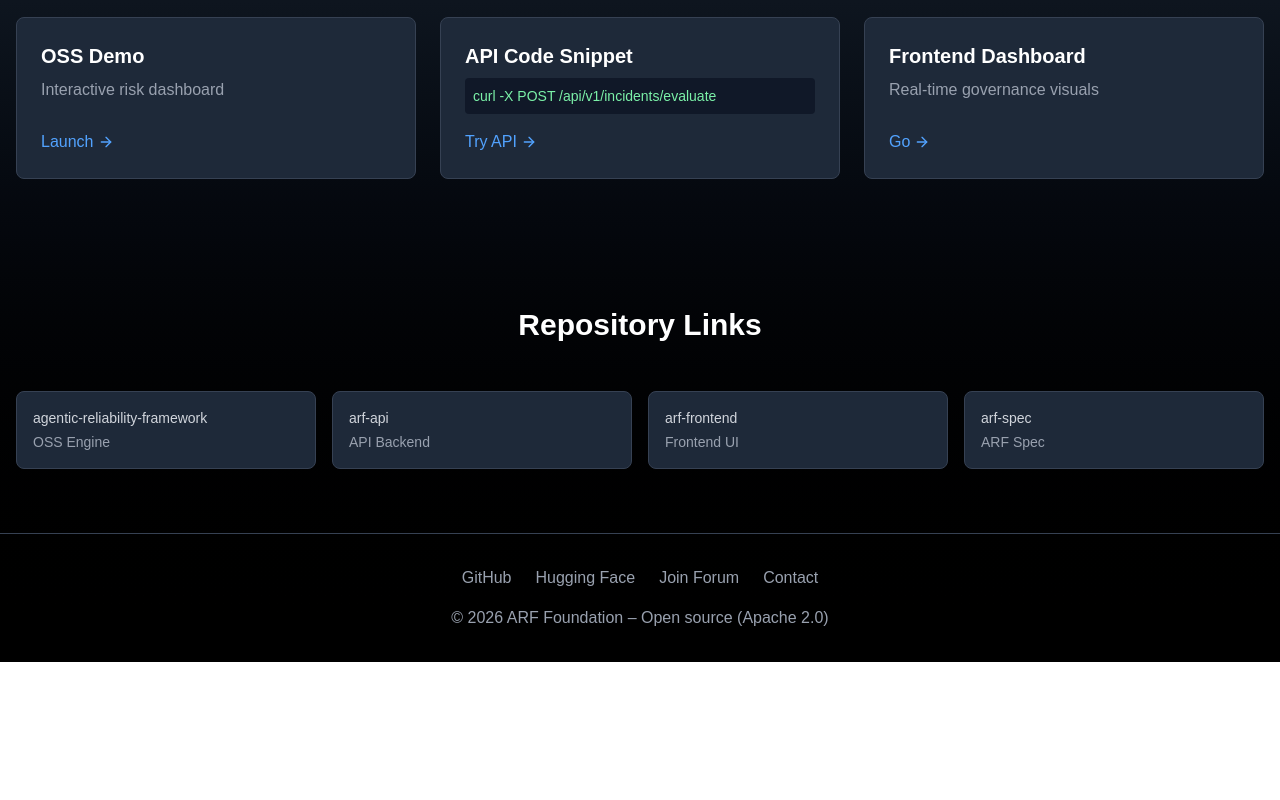
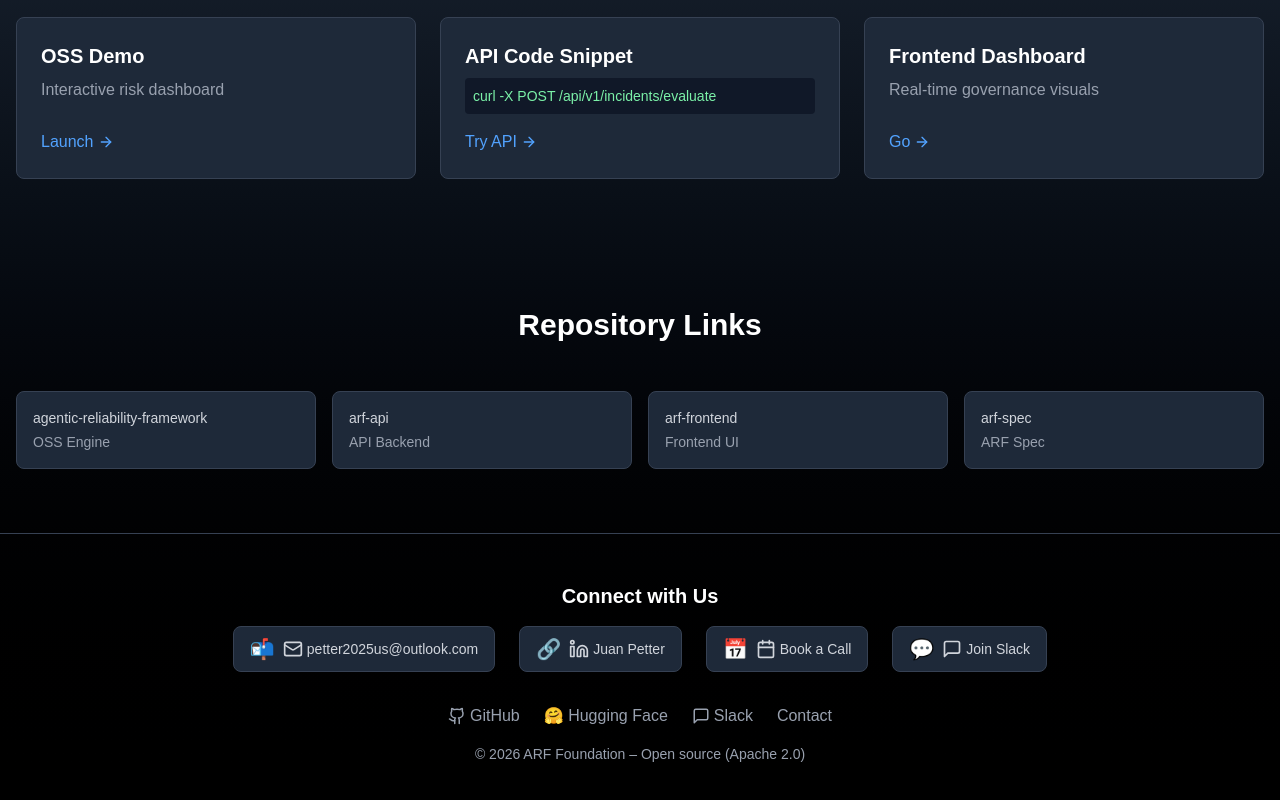
Before and after one commit to arf-foundation/arf-frontend, a Next.js app: page / in a window 1280 px wide. Shown: the part 1287-2087 px from the top of the page. Before the commit the page ends 1949 px from the top, so only its background shows below. Built offline with nearby package versions, Linux system fonts and the light colour scheme.

Commit message:
Update page.tsx

```diff
--- a/app/page.tsx
+++ b/app/page.tsx
@@ -1,5 +1,21 @@
+// Updated by ARF Coding Agent: Contact/Footer sections enhanced with links and emojis
 import Link from 'next/link';
-import { ArrowRight, Github, Rocket, BookOpen, Users, Code, Cpu, Brain, Scale, Network } from 'lucide-react';
+import {
+  ArrowRight,
+  Github,
+  Rocket,
+  BookOpen,
+  Users,
+  Code,
+  Cpu,
+  Brain,
+  Scale,
+  Network,
+  Mail,
+  Linkedin,
+  Calendar,
+  MessageSquare
+} from 'lucide-react';
 
 export default function LandingPage() {
   return (
@@ -131,16 +147,54 @@ export default function LandingPage() {
         </div>
       </section>
 
-      {/* Community & Footer */}
-      <footer className="border-t border-gray-700 py-8 text-center text-gray-400">
+      {/* Community & Footer - Enhanced with Contact Info */}
+      <footer className="border-t border-gray-700 py-12 text-center text-gray-400">
         <div className="container mx-auto px-4">
+          {/* Contact Section */}
+          <div className="mb-8">
+            <h3 className="text-xl font-semibold text-white mb-4">Connect with Us</h3>
+            <div className="flex flex-wrap justify-center gap-6">
+              <ContactLink
+                href="mailto:petter2025us@outlook.com"
+                icon={<Mail className="w-5 h-5" />}
+                text="petter2025us@outlook.com"
+                emoji="📬"
+              />
+              <ContactLink
+                href="https://www.linkedin.com/in/juan-petter"
+                icon={<Linkedin className="w-5 h-5" />}
+                text="Juan Petter"
+                emoji="🔗"
+              />
+              <ContactLink
+                href="https://calendly.com/"
+                icon={<Calendar className="w-5 h-5" />}
+                text="Book a Call"
+                emoji="📅"
+              />
+              <ContactLink
+                href="https://join.slack.com/t/arf-gnv9451/shared_invite/zt-3t2omlgwg-Zf5_jmy9EIU~b51kMJ8Zdg"
+                icon={<MessageSquare className="w-5 h-5" />}
+                text="Join Slack"
+                emoji="💬"
+              />
+            </div>
+          </div>
+
+          {/* Social / Community Links */}
           <div className="flex justify-center gap-6 mb-4">
-            <a href="https://github.com/arf-foundation" target="_blank" rel="noopener noreferrer" className="hover:text-white">GitHub</a>
-            <a href="https://huggingface.co/A-R-F" target="_blank" rel="noopener noreferrer" className="hover:text-white">Hugging Face</a>
-            <a href="#" className="hover:text-white">Join Forum</a>
-            <a href="#" className="hover:text-white">Contact</a>
+            <a href="https://github.com/arf-foundation" target="_blank" rel="noopener noreferrer" className="hover:text-white transition flex items-center gap-1">
+              <Github size={18} /> GitHub
+            </a>
+            <a href="https://huggingface.co/A-R-F" target="_blank" rel="noopener noreferrer" className="hover:text-white transition flex items-center gap-1">
+              🤗 Hugging Face
+            </a>
+            <a href="https://join.slack.com/t/arf-gnv9451/shared_invite/zt-3t2omlgwg-Zf5_jmy9EIU~b51kMJ8Zdg" target="_blank" rel="noopener noreferrer" className="hover:text-white transition flex items-center gap-1">
+              <MessageSquare size={18} /> Slack
+            </a>
+            <a href="#" className="hover:text-white transition">Contact</a>
           </div>
-          <p>© 2026 ARF Foundation – Open source (Apache 2.0)</p>
+          <p className="text-sm">© 2026 ARF Foundation – Open source (Apache 2.0)</p>
         </div>
       </footer>
     </div>
@@ -201,3 +255,20 @@ function RepoCard({ name, desc, url }: { name: string; desc: string; url: string
     </a>
   );
 }
+
+function ContactLink({ href, icon, text, emoji }: { href: string; icon: React.ReactNode; text: string; emoji: string }) {
+  return (
+    <a
+      href={href}
+      target="_blank"
+      rel="noopener noreferrer"
+      className="group flex items-center gap-2 px-4 py-2 bg-gray-800 rounded-lg border border-gray-700 hover:border-blue-500 hover:shadow-lg hover:shadow-blue-500/20 transition-all duration-300"
+    >
+      <span className="text-xl group-hover:scale-110 transition-transform">{emoji}</span>
+      <span className="flex items-center gap-1 text-gray-300 group-hover:text-white">
+        {icon}
+        <span className="text-sm font-medium">{text}</span>
+      </span>
+    </a>
+  );
+}
```
